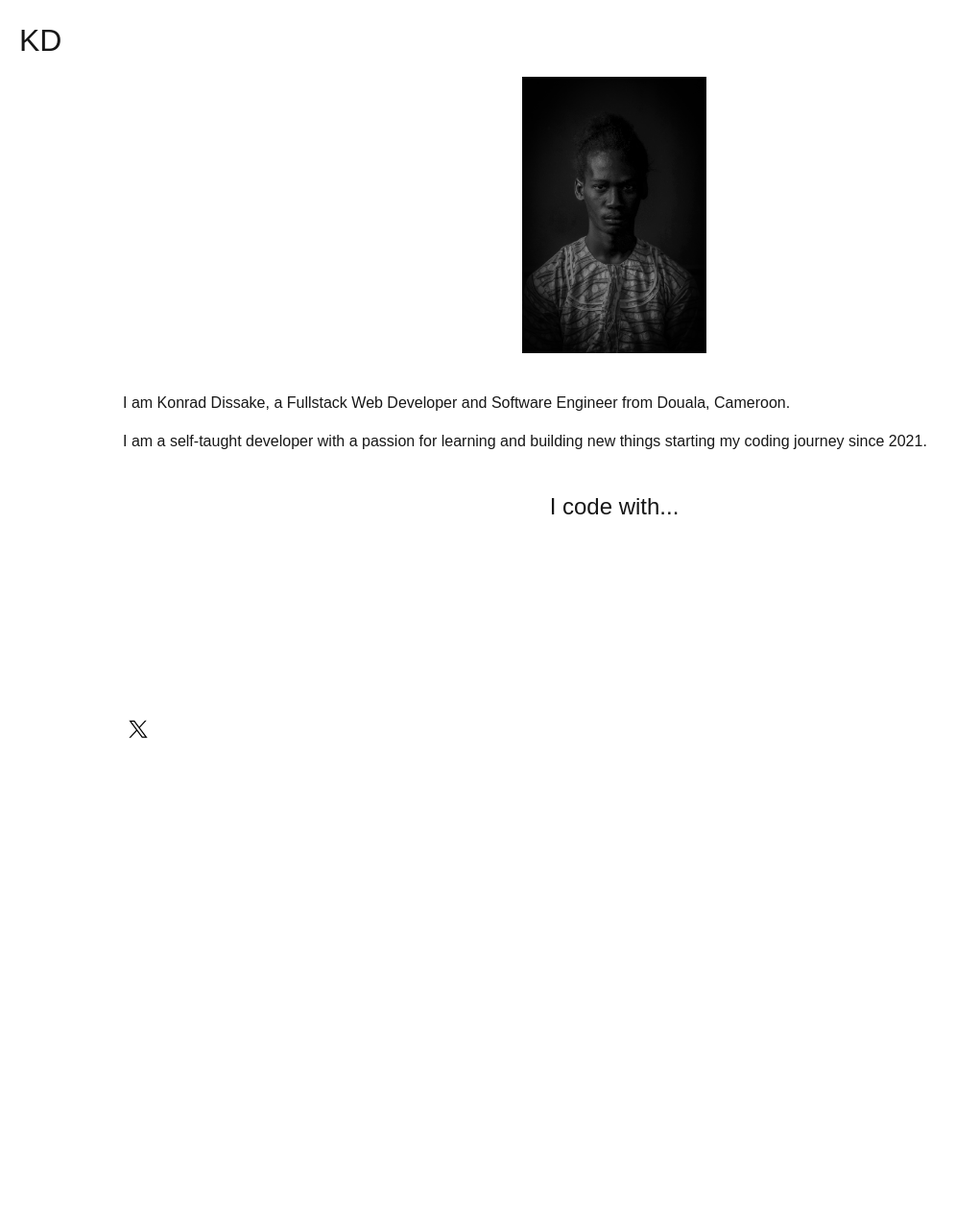
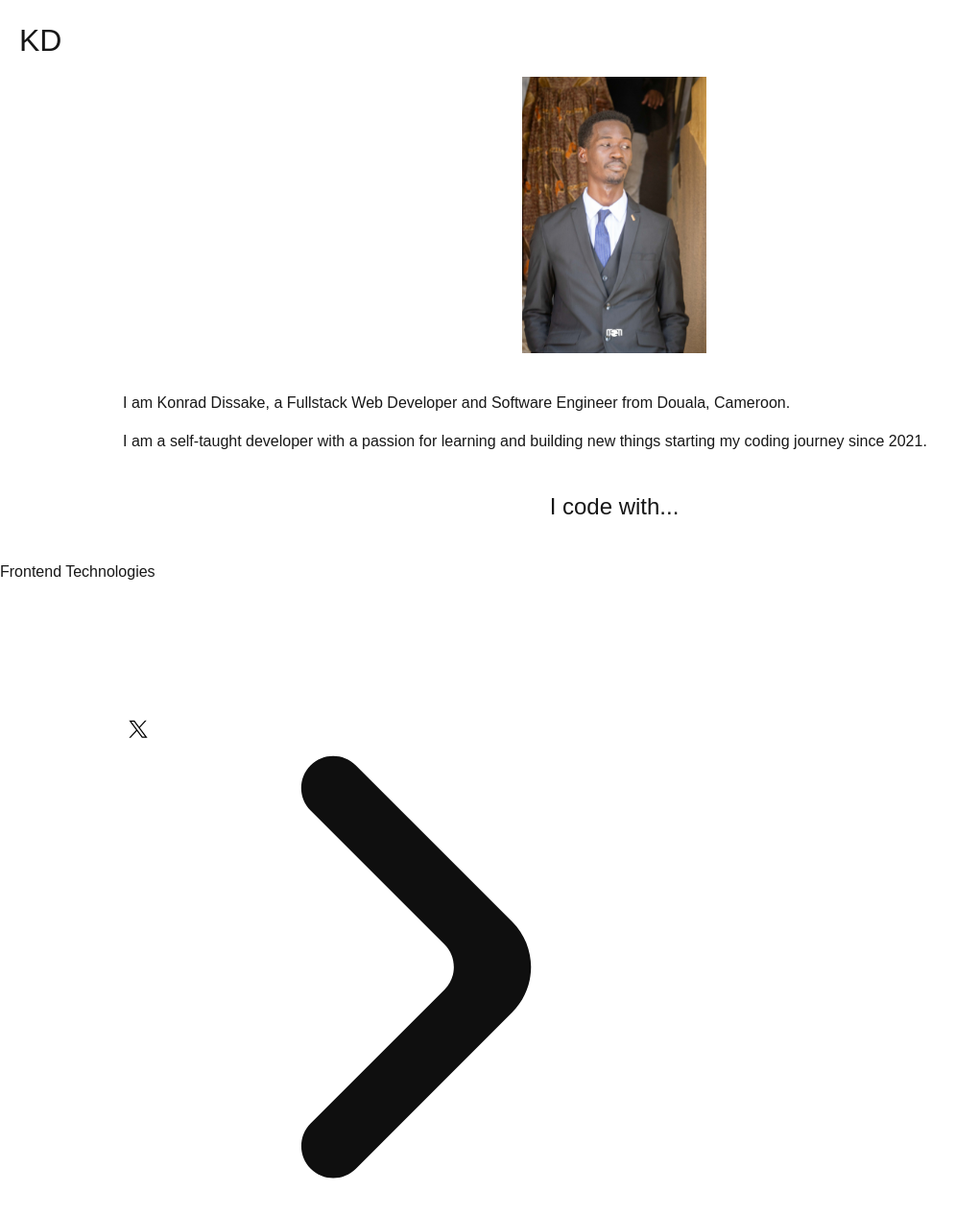
Before and after one commit to konraddissake1808/Konrad-Portfolio, a Next.js app in the folder konrad-portfolio/: page /about in a window 1280 px wide. Shown: the top 1266 px of the page at 96% size, without its empty margins (0-1020 px from the left). Before the commit the page ends 920 px from the top, so only its background shows below. Built offline with nearby package versions, Linux system fonts and the light colour scheme; a web font is replaced by a local one.

Commit message:
Changed the about me photo

```diff
--- a/konrad-portfolio/src/app/about/page.tsx
+++ b/konrad-portfolio/src/app/about/page.tsx
@@ -1,4 +1,6 @@
 import React from 'react'
+import Image from 'next/image'
+import Arrow from '../../../public/arrow-next-small-svgrepo-com.svg'
 
 function About() {
   return (
@@ -21,7 +23,17 @@ function About() {
           </div>
           <div className='h-64 flex flex-col items-center justify-center'>
             <div className='h-full w-full grid grid-cols-1 grid-rows-3'>
-              <div className='col-start-1 row-start-1' id='frontend-container'></div>
+              <div className='col-start-1 row-start-1' id='frontend-container'>
+                <div>
+                  <div>
+                    <p>Frontend Technologies</p>
+                  </div>
+                  <div>
+                    <Image src={Arrow} alt='Arrow' />
+                  </div>
+                  <div></div>
+                </div>
+              </div>
               <div className='col-start-1 row-start-2' id='backend-container'></div>
               <div className='col-start-1 row-start-3' id='devops-container'></div>
             </div>
--- a/konrad-portfolio/src/app/globals.css
+++ b/konrad-portfolio/src/app/globals.css
@@ -115,5 +115,5 @@ body {
 }
 
 #about-photo {
-  background-image: url('../../public/20230929131352_IMG_4852\ \(1\).jpg');
+  background-image: url('../../public/IMG_9484.jpg');
 }
```
Also changed, not shown: konrad-portfolio/public/IMG_9484.jpg (added), konrad-portfolio/public/arrow-next-small-svgrepo-com.svg (added).
